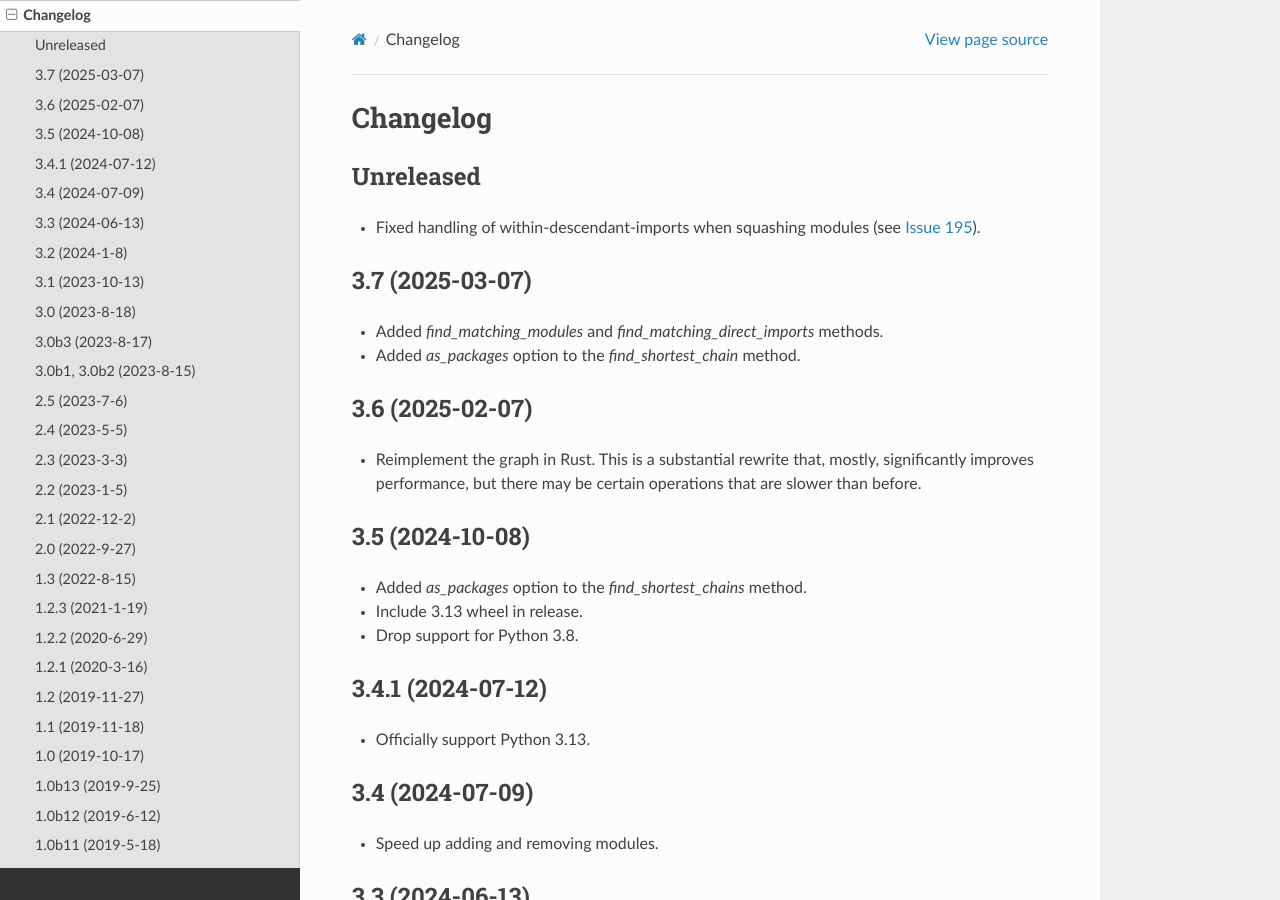
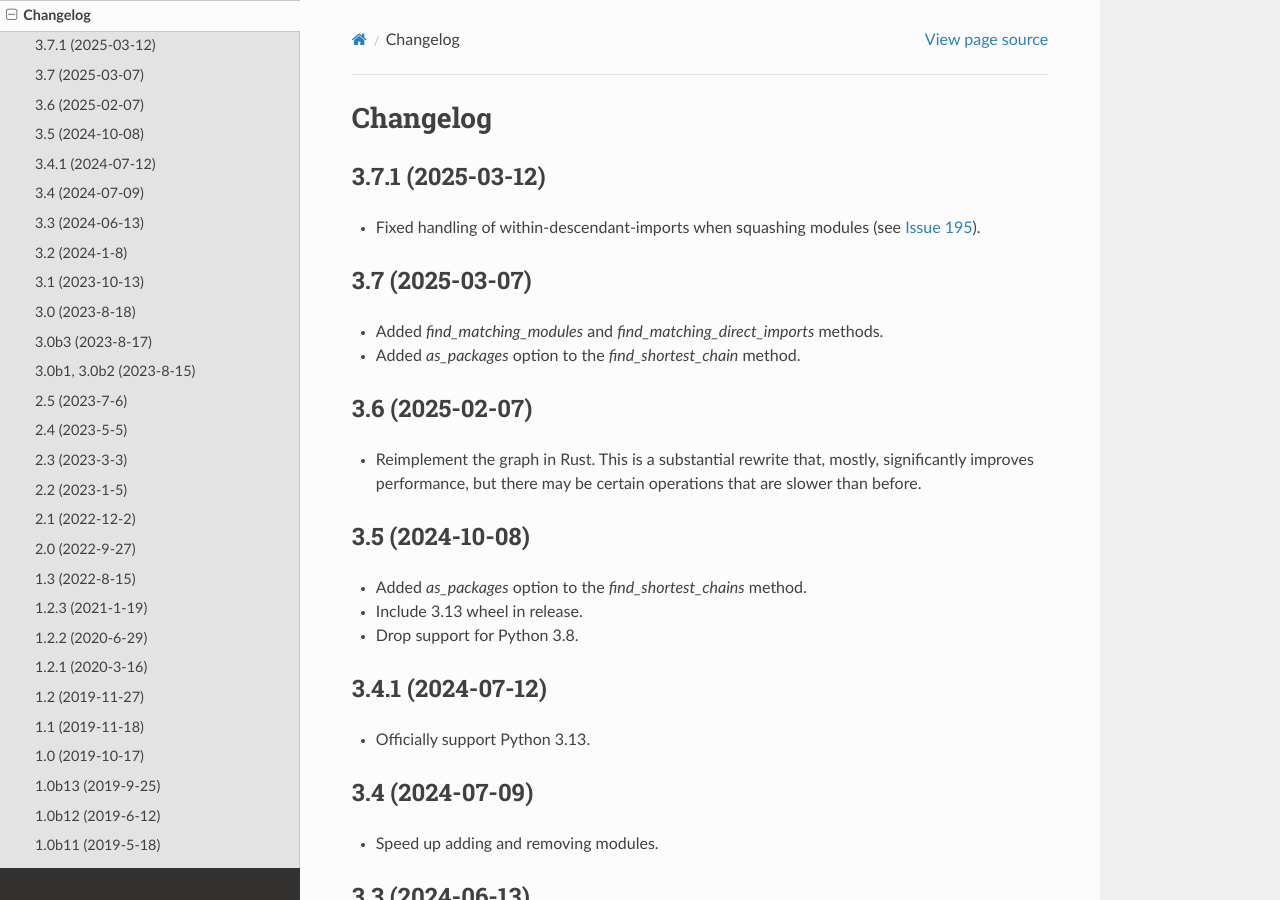
Before and after one commit to seddonym/grimp, a Sphinx documentation site: the page built from docs/changelog.rst, in a window 1280 px wide and 900 px high. Built offline with Sphinx 7.4.7 and the Read the Docs theme 3.1.0, drawn with Linux system fonts in a browser that asks for light colours.

Commit message:
Release v3.7.1

```diff
--- a/CHANGELOG.rst
+++ b/CHANGELOG.rst
@@ -2,8 +2,8 @@
 Changelog
 =========
 
-Unreleased
-----------
+3.7.1 (2025-03-12)
+------------------
 
 * Fixed handling of within-descendant-imports when squashing modules (see `Issue 195 <https://github.com/seddonym/grimp/issues/195>`_).
 
--- a/docs/conf.py
+++ b/docs/conf.py
@@ -26,7 +26,7 @@ author = 'David Seddon'
 # The short X.Y version
 version = ''
 # The full version, including alpha/beta/rc tags
-release = '3.7'
+release = '3.7.1'
 
 
 # -- General configuration ---------------------------------------------------
--- a/pyproject.toml
+++ b/pyproject.toml
@@ -8,7 +8,7 @@ module-name = "grimp._rustgrimp"
 
 [project]
 name = "grimp"
-version = "3.7"
+version = "3.7.1"
 license = {text = "BSD 2-Clause License"}
 description = "Builds a queryable graph of the imports within one or more Python packages."
 authors = [
--- a/src/grimp/__init__.py
+++ b/src/grimp/__init__.py
@@ -1,4 +1,4 @@
-__version__ = "3.7"
+__version__ = "3.7.1"
 
 from .application.ports.graph import DetailedImport, ImportGraph, Import
 from .domain.analysis import PackageDependency, Route
```
